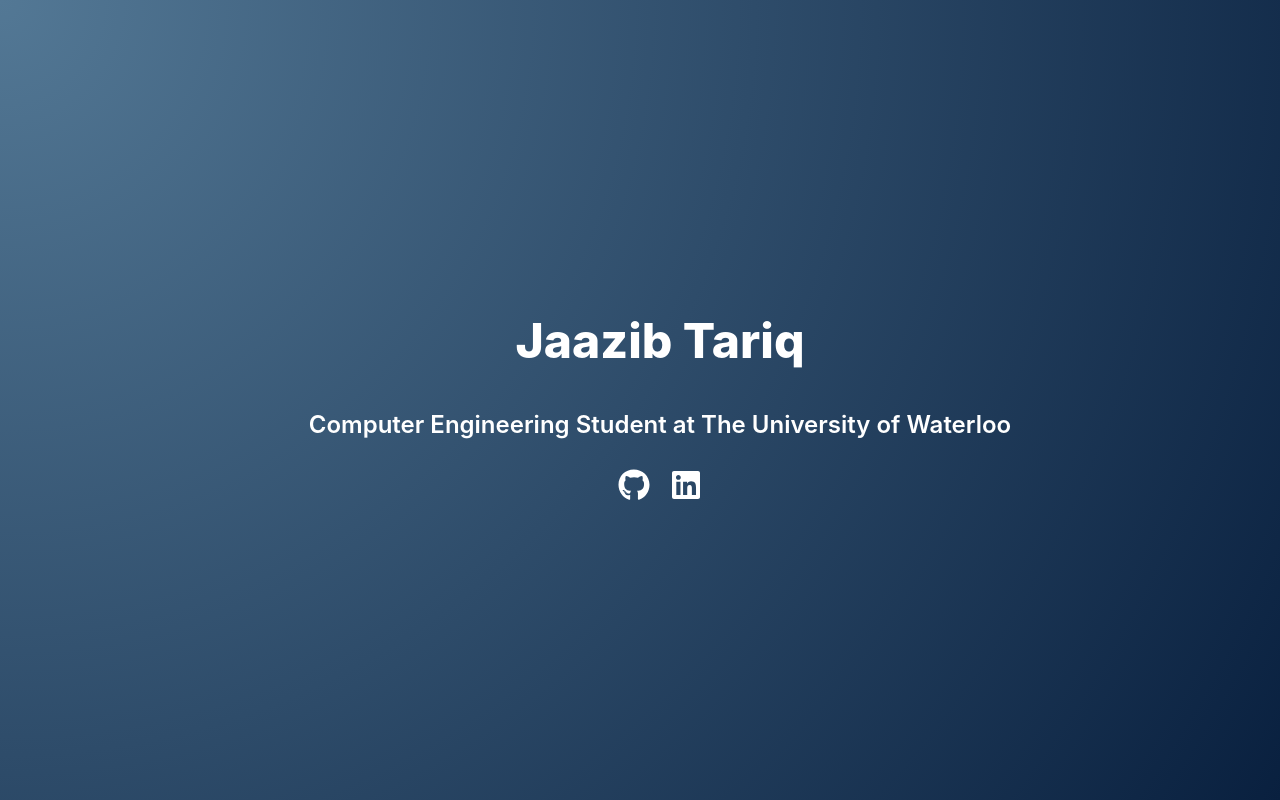
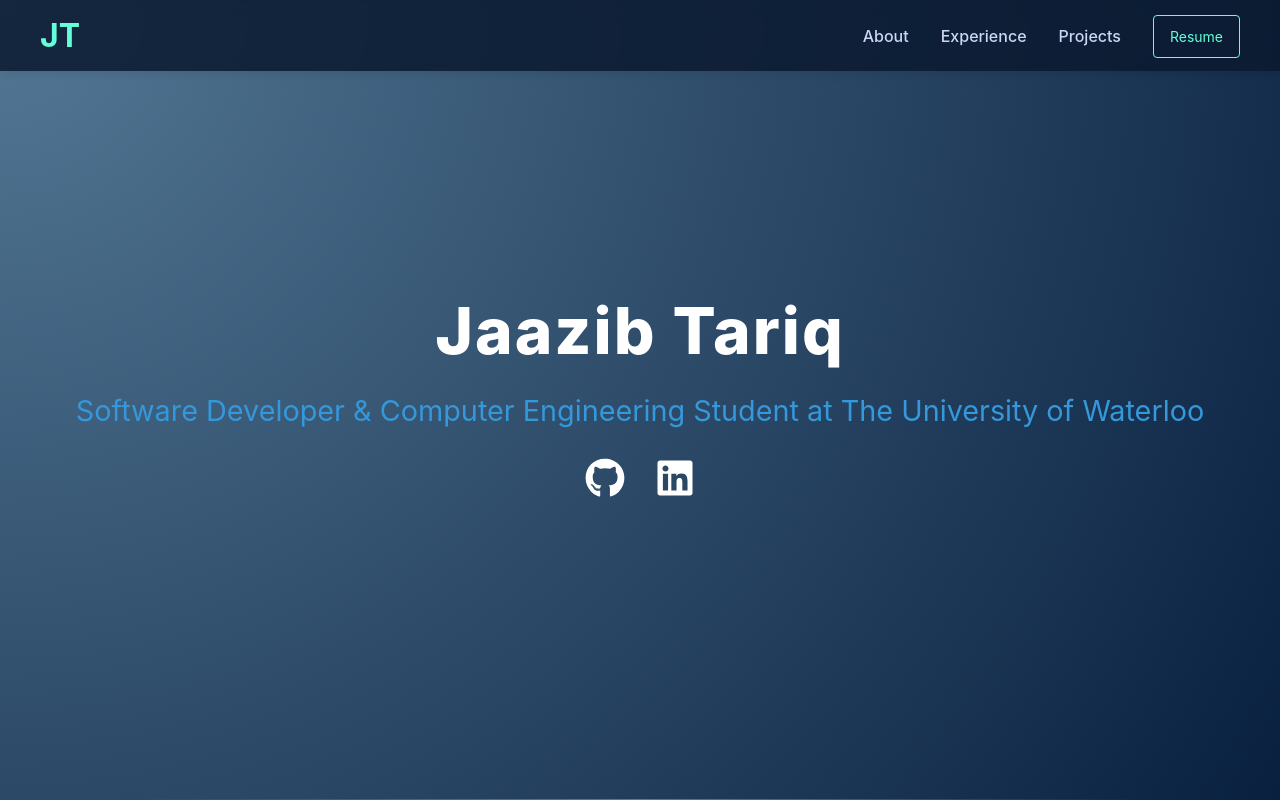
Before and after one commit to JaazibTariq/JaazibTariq, a React (Create React App) app: page / in a window 1280 px wide. Built offline with nearby package versions, Linux system fonts and the light colour scheme.

Commit message:
Finalized V1

```diff
--- a/src/App.js
+++ b/src/App.js
@@ -1,4 +1,4 @@
-import React from 'react';
+import React, { useState, useEffect } from 'react';
 import './App.css';
 import CursorBackground from './CursorBackground';
 import { FaGithub, FaLinkedin } from 'react-icons/fa';
@@ -7,85 +7,169 @@ import Navbar from './components/Navbar';
 import About from './components/About';
 import Experience from './components/Experience';
 import Projects from './components/Projects';
-import Contact from './components/Contact';
+import ContactInfo from './components/ContactInfo';
 
 const MainContainer = styled.div`
   color: white;
-  height: 100vh;
-  overflow-y: scroll;
-  scroll-snap-type: y mandatory;
+  min-height: 100vh;
+  overflow-y: auto;
+  scroll-snap-type: y proximity;
+  scroll-behavior: smooth;
 `;
 
 const Section = styled.section`
-  height: 100vh;
+  min-height: 100vh;
   width: 100%;
   display: flex;
   flex-direction: column;
   justify-content: center;
   align-items: center;
-  padding: 0 20px;
+  padding: 80px 20px;
   scroll-snap-align: start;
+  box-sizing: border-box;
+  position: relative;
+
+  &:not(:last-child)::after {
+    content: '';
+    position: absolute;
+    bottom: 0;
+    left: 10%;
+    right: 10%;
+    height: 1px;
+    background: linear-gradient(to right, transparent, rgba(255,255,255,0.3), transparent);
+  }
+`;
+
+const ContentWrapper = styled.div`
+  max-width: 1200px;
+  width: 100%;
+  margin: 0 auto;
+`;
+
+const HomeSection = styled(Section)`
+  justify-content: center;
+  text-align: center;
 `;
 
 const Header = styled.h1`
+  font-size: 4rem;
+  font-weight: 800;
+  margin: 0 0 20px;
+  letter-spacing: 2px;
+
+  @media (max-width: 768px) {
     font-size: 3rem;
-  font-weight: 800;
-  margin: 20px 0;
+  }
 `;
 
 const SubHeader = styled.h2`
+  font-size: 1.8rem;
+  font-weight: 400;
+  margin-bottom: 30px;
+  color: #3498db;
+
+  @media (max-width: 768px) {
     font-size: 1.5rem;
-  font-weight: 600;
-  margin-bottom: 30px;
+  }
 `;
 
 const LinksWrapper = styled.div`
   display: flex;
-  gap: 20px;
+  gap: 30px;
+  justify-content: center;
+  margin-top: 30px;
 `;
 
 const LinkIcon = styled.a`
-  font-size: 2rem;
+  font-size: 2.5rem;
   color: white;
-  transition: color 0.3s ease;
+  transition: color 0.3s ease, transform 0.3s ease;
 
   &:hover {
     color: #3498db;
+    transform: translateY(-5px);
   }
 `;
 
+const CombinedSection = styled.div`
+  min-height: 100vh;
+  width: 100%;
+  display: flex;
+  flex-direction: column;
+  justify-content: center;
+  align-items: center;
+  padding: 80px 20px;
+  box-sizing: border-box;
+  position: relative;
+`;
+
+const ProjectsWrapper = styled.div`
+  width: 100%;
+  margin-bottom: 60px;
+`;
+
 function App() {
+  const [activeSection, setActiveSection] = useState('home');
+
+  useEffect(() => {
+    const handleScroll = () => {
+      const sections = document.querySelectorAll('section');
+      const scrollPosition = window.pageYOffset;
+
+      sections.forEach((section) => {
+        const sectionTop = section.offsetTop;
+        const sectionHeight = section.clientHeight;
+
+        if (scrollPosition >= sectionTop - sectionHeight / 3) {
+          setActiveSection(section.id);
+        }
+      });
+    };
+
+    window.addEventListener('scroll', handleScroll);
+    return () => window.removeEventListener('scroll', handleScroll);
+  }, []);
+
   return (
     <>
-      <Navbar />
+      <Navbar activeSection={activeSection} />
       <CursorBackground />
       <MainContainer>
-        <Section id="home">
+        <HomeSection id="home">
+          <ContentWrapper>
             <Header>Jaazib Tariq</Header>
-          <SubHeader>Computer Engineering Student at The University of Waterloo</SubHeader>
+            <SubHeader>Software Developer & Computer Engineering Student at The University of Waterloo</SubHeader>
             <LinksWrapper>
-            <LinkIcon href="https://github.com/JaazibTariq" target="_blank">
+              <LinkIcon href="https://github.com/JaazibTariq" target="_blank" rel="noopener noreferrer">
                 <FaGithub />
               </LinkIcon>
-            <LinkIcon href="https://linkedin.com/in/JaazibTariq" target="_blank">
+              <LinkIcon href="https://linkedin.com/in/JaazibTariq" target="_blank" rel="noopener noreferrer">
                 <FaLinkedin />
               </LinkIcon>
             </LinksWrapper>
-        </Section>
+          </ContentWrapper>
+        </HomeSection>
 
         <Section id="about">
+          <ContentWrapper>
             <About />
+          </ContentWrapper>
         </Section>
 
         <Section id="experience">
+          <ContentWrapper>
             <Experience />
+          </ContentWrapper>
         </Section>
 
-        <Section id="projects">
+        <CombinedSection>
+          <ContentWrapper>
+            <ProjectsWrapper id="projects">
               <Projects />
-        </Section>
-
-
+            </ProjectsWrapper>
+            <ContactInfo />
+          </ContentWrapper>
+        </CombinedSection>
       </MainContainer>
     </>
   );
--- a/src/components/About.jsx
+++ b/src/components/About.jsx
@@ -1,5 +1,6 @@
 import React from 'react';
 import styled from 'styled-components';
+import profilePic from './pfp.jpg';  // Add this line
 
 const AboutWrapper = styled.div`
   max-width: 1000px;
@@ -66,19 +67,18 @@ const About = () => {
         <Title>About Me</Title>
         <Content>
           Hi! I am Jaazib, a passionate Computer Engineering student at the University of Waterloo,
-          with a keen interest in software development and emerging technologies.
+          with a keen interest in software development and emerging technologies. Currently, I am a Front End Engineer at SellStatic.
           My academic journey has equipped me with a strong foundation in both hardware
           and software aspects of computer systems. I'm always eager to learn new
           technologies and apply my skills to solve real-world problems.
         </Content>
         <Content>
-          When I'm not coding, you can find me exploring new hiking trails, experimenting
-          with new recipes in the kitchen, or engaging in hackathons to challenge my skills.
+          Thank you so much for taking the time to check out my portifolio, feel free to reach out! And be sure to check out my resume.
         </Content>
 
       </ContentSection>
       <ImageSection>
-        <HeadshotImage src="/api/placeholder/300/300" alt="Jaazib Tariq" />
+        <HeadshotImage src={profilePic} alt="Jaazib Tariq" />
       </ImageSection>
     </AboutWrapper>
   );
--- /dev/null
+++ b/src/components/ContactInfo.jsx
@@ -0,0 +1,68 @@
+import React from 'react';
+import styled from 'styled-components';
+import { FaEnvelope, FaPhone } from 'react-icons/fa';
+
+const ContactContainer = styled.div`
+  background-color: rgba(10, 25, 47, 0.85);
+  backdrop-filter: blur(10px);
+  border-radius: 8px;
+  padding: 2rem;
+  max-width: 400px;
+  width: 100%;
+  box-shadow: 0 4px 6px rgba(0, 0, 0, 0.1);
+  margin: 0 auto;
+`;
+
+const Title = styled.h2`
+  color: #ccd6f6;
+  font-size: 1.5rem;
+  margin-bottom: 1rem;
+  text-align: center;
+`;
+
+const ContactItem = styled.div`
+  display: flex;
+  align-items: center;
+  margin-bottom: 1rem;
+  transition: transform 0.3s ease;
+
+  &:hover {
+    transform: translateX(5px);
+  }
+`;
+
+const Icon = styled.span`
+  color: #64ffda;
+  font-size: 1.2rem;
+  margin-right: 1rem;
+`;
+
+const ContactText = styled.a`
+  color: #8892b0;
+  font-size: 1rem;
+  text-decoration: none;
+  transition: color 0.3s ease;
+
+  &:hover {
+    color: #64ffda;
+  }
+`;
+
+const ContactInfo = () => {
+  return (
+    <ContactContainer>
+      <Title>Contact Information</Title>
+      <ContactItem>
+        <Icon>
+          <FaEnvelope />
+        </Icon>
+        <ContactText href="mailto:your.email@example.com">
+          jtariq@uwaterloo.ca
+        </ContactText>
+      </ContactItem>
+
+    </ContactContainer>
+  );
+};
+
+export default ContactInfo;
--- a/src/components/Experience.jsx
+++ b/src/components/Experience.jsx
@@ -2,9 +2,9 @@ import React from 'react';
 import styled from 'styled-components';
 
 const ExperienceWrapper = styled.div`
-  max-width: 1200px;
+  max-width: 800px;
+  width: 100%;
   margin: 0 auto;
-  padding: 0 20px;
 `;
 
 const Title = styled.h2`
@@ -13,14 +13,17 @@ const Title = styled.h2`
   color: #ffffff;
 `;
 
-const ExperienceItem = styled.div`
-  margin-bottom: 40px;
+const ExperienceItemWrapper = styled.div`
+  background-color: rgba(255, 255, 255, 0.1);
+  border-radius: 10px;
   padding: 20px;
-  border-radius: 10px;
-  transition: background-color 0.3s ease;
+  margin-bottom: 20px;
+  transition: all 0.3s ease;
+  cursor: pointer;
 
   &:hover {
-    background-color: rgba(255, 255, 255, 0.1);
+    background-color: rgba(255, 255, 255, 0.2);
+    transform: translateY(-5px);
   }
 `;
 
@@ -66,49 +69,66 @@ const SkillItem = styled.li`
   font-size: 0.9rem;
 `;
 
+const ExperienceItem = ({ job, company, dateRange, description, skills, companyUrl }) => {
+  const handleClick = () => {
+    window.open(companyUrl, '_blank', 'noopener,noreferrer');
+  };
+
+  return (
+    <ExperienceItemWrapper onClick={handleClick}>
+      <JobTitle>{job}</JobTitle>
+      <Company>{company}</Company>
+      <DateRange>{dateRange}</DateRange>
+      <Description>
+        {description.map((item, index) => (
+          <li key={index}>{item}</li>
+        ))}
+      </Description>
+      <SkillsList>
+        {skills.map((skill, index) => (
+          <SkillItem key={index}>{skill}</SkillItem>
+        ))}
+      </SkillsList>
+    </ExperienceItemWrapper>
+  );
+};
+
 const Experience = () => {
+  const experiences = [
+    {
+      job: "Front End Engineer",
+      company: "SellStatic",
+      dateRange: "June 2024 – Present",
+      description: [
+        "Designed and developed a front-end web application using React, TypeScript, JavaScript, and HTML/CSS, ensuring responsive web design.",
+        "Collaborated with UI/UX developers and back-end teams to implement new features and integrate ideas.",
+        "Utilized Git for version control and team collaboration.",
+        "Led a complete UI/UX overhaul, resulting in a 300% increase in customer satisfaction."
+      ],
+      skills: ["React", "TypeScript", "JavaScript", "HTML/CSS", "Git", "UI/UX Design"],
+      companyUrl: "https://www.sellstatic.com"
+    },
+    {
+      job: "Software Developer",
+      company: "MAX - Muslims Achieving Excellence",
+      dateRange: "August 2024 - Present",
+      description: [
+        "Developed a secure frontend for a professional networking web app using React + Vite and Chakra UI.",
+        "Optimized application performance by refactoring large pages into modular, reusable components.",
+        "Assisted in frontend revamp using React, TypeScript, and Material UI, addressing code organization and UI consistency issues.",
+        "Leveraged AWS Lambda and Node.js to enhance backend functionality and improve scalability."
+      ],
+      skills: ["React", "Vite", "Chakra UI", "TypeScript", "Material UI", "AWS Lambda", "Node.js"],
+      companyUrl: "https://onemax.org"
+    }
+  ];
+
   return (
     <ExperienceWrapper>
       <Title>Experience</Title>
-      <ExperienceItem>
-        <JobTitle>Front End Engineer</JobTitle>
-        <Company>SellStatic</Company>
-        <DateRange>June 2024 – Present</DateRange>
-        <Description>
-          <li>Designed and developed a front-end web application using React, TypeScript, JavaScript, and HTML/CSS, ensuring responsive web design.</li>
-          <li>Collaborated with UI/UX developers and back-end teams to implement new features and integrate ideas.</li>
-          <li>Utilized Git for version control and team collaboration.</li>
-          <li>Led a complete UI/UX overhaul, resulting in a 300% increase in customer satisfaction.</li>
-        </Description>
-        <SkillsList>
-          <SkillItem>React</SkillItem>
-          <SkillItem>TypeScript</SkillItem>
-          <SkillItem>JavaScript</SkillItem>
-          <SkillItem>HTML/CSS</SkillItem>
-          <SkillItem>Git</SkillItem>
-          <SkillItem>UI/UX Design</SkillItem>
-        </SkillsList>
-      </ExperienceItem>
-      <ExperienceItem>
-        <JobTitle>Software Developer</JobTitle>
-        <Company>MAX - Muslims Achieving Excellence</Company>
-        <DateRange>August 2024 - Present</DateRange>
-        <Description>
-          <li>Developed a secure frontend for a professional networking web app using React + Vite and Chakra UI.</li>
-          <li>Optimized application performance by refactoring large pages into modular, reusable components.</li>
-          <li>Assisted in frontend revamp using React, TypeScript, and Material UI, addressing code organization and UI consistency issues.</li>
-          <li>Leveraged AWS Lambda and Node.js to enhance backend functionality and improve scalability.</li>
-        </Description>
-        <SkillsList>
-          <SkillItem>React</SkillItem>
-          <SkillItem>Vite</SkillItem>
-          <SkillItem>Chakra UI</SkillItem>
-          <SkillItem>TypeScript</SkillItem>
-          <SkillItem>Material UI</SkillItem>
-          <SkillItem>AWS Lambda</SkillItem>
-          <SkillItem>Node.js</SkillItem>
-        </SkillsList>
-      </ExperienceItem>
+      {experiences.map((exp, index) => (
+        <ExperienceItem key={index} {...exp} />
+      ))}
     </ExperienceWrapper>
   );
 };
--- a/src/components/Navbar.jsx
+++ b/src/components/Navbar.jsx
@@ -1,15 +1,18 @@
 import React, { useState, useEffect } from 'react';
 import styled from 'styled-components';
+import Resume from '../Jaazib_Tariq_Resume.pdf'
 
 const Nav = styled.nav`
-  background-color: rgba(0, 0, 0, 0.8);
+  background-color: rgba(10, 25, 47, 0.85);
+  backdrop-filter: blur(10px);
   position: fixed;
   top: 0;
   left: 0;
   right: 0;
   z-index: 1000;
-  transition: transform 0.3s ease-in-out;
+  transition: all 0.3s ease-in-out;
   transform: ${props => props.visible ? 'translateY(0)' : 'translateY(-100%)'};
+  box-shadow: ${props => props.visible ? '0 2px 10px rgba(0, 0, 0, 0.1)' : 'none'};
 `;
 
 const NavContainer = styled.div`
@@ -22,16 +25,24 @@ const NavContainer = styled.div`
 `;
 
 const Logo = styled.a`
-  color: white;
-  font-size: 1.5rem;
+  color: #64ffda;
+  font-size: 2rem;
   font-weight: bold;
   text-decoration: none;
   cursor: pointer;
+  transition: all 0.3s ease;
+
+  &:hover {
+    color: #64ffda;
+    transform: scale(1.05);
+  }
 `;
 
 const NavLinks = styled.ul`
   display: flex;
   list-style: none;
+  margin: 0;
+  padding: 0;
 `;
 
 const NavItem = styled.li`
@@ -39,23 +50,66 @@ const NavItem = styled.li`
 `;
 
 const NavLink = styled.a`
-  color: white;
+  color: #ccd6f6;
   text-decoration: none;
   font-size: 1rem;
-  transition: color 0.3s ease;
+  font-weight: 500;
+  transition: all 0.3s ease;
+  padding: 0.5rem 0;
+  position: relative;
   cursor: pointer;
 
   &:hover {
-    color: #3498db;
+    color: #64ffda;
+  }
+
+  &::after {
+    content: '';
+    position: absolute;
+    left: 0;
+    bottom: 0;
+    width: 0;
+    height: 2px;
+    background-color: #64ffda;
+    transition: width 0.3s ease;
+  }
+
+  &:hover::after {
+    width: 100%;
   }
 `;
 
-const Navbar = ({ setActiveSection }) => {
-  const [isVisible, setIsVisible] = useState(false);
+const ResumeButton = styled.a`
+  color: #64ffda;
+  background-color: transparent;
+  border: 1px solid #64ffda;
+  border-radius: 4px;
+  padding: 0.75rem 1rem;
+  font-size: 0.875rem;
+  line-height: 1;
+  text-decoration: none;
+  cursor: pointer;
+  transition: all 0.3s ease;
+
+  &:hover {
+    background-color: rgba(100, 255, 218, 0.1);
+  }
+`;
+
+const Navbar = ({ activeSection }) => {
+  const [isVisible, setIsVisible] = useState(true);
 
   useEffect(() => {
     const handleMouseMove = (event) => {
-      if (event.clientY <= 50) {
+      if (activeSection === 'home') {
+        setIsVisible(true);
+      } else {
+        setIsVisible(event.clientY <= 50);
+      }
+    };
+
+    const handleScroll = () => {
+      if (activeSection === 'home') {
         setIsVisible(true);
       } else {
         setIsVisible(false);
@@ -63,11 +117,13 @@ const Navbar = ({ setActiveSection }) => {
     };
 
     document.addEventListener('mousemove', handleMouseMove);
+    window.addEventListener('scroll', handleScroll);
 
     return () => {
       document.removeEventListener('mousemove', handleMouseMove);
+      window.removeEventListener('scroll', handleScroll);
     };
-  }, []);
+  }, [activeSection]);
 
   const scrollToSection = (sectionId) => {
     const section = document.getElementById(sectionId);
@@ -91,7 +147,9 @@ const Navbar = ({ setActiveSection }) => {
             <NavLink onClick={() => scrollToSection('projects')}>Projects</NavLink>
           </NavItem>
           <NavItem>
-            <NavLink onClick={() => scrollToSection('contact')}>Contact</NavLink>
+            <ResumeButton href={Resume} target="_blank" rel="noopener noreferrer">
+              Resume
+            </ResumeButton>
           </NavItem>
         </NavLinks>
       </NavContainer>
--- a/src/components/Projects.jsx
+++ b/src/components/Projects.jsx
@@ -1,53 +1,105 @@
 import React from 'react';
 import styled from 'styled-components';
 
-const ProjectsWrapper = styled.div`
-  max-width: 800px;
-  margin: 0 auto;
+// Styled components
+const ProjectsContainer = styled.div`
+  width: 100%;
 `;
 
-const Title = styled.h2`
+const ProjectsTitle = styled.h2`
+  color: #ccd6f6;
   font-size: 2rem;
-  margin-bottom: 20px;
+  margin-bottom: 2rem;
+  text-align: center;
 `;
 
-const ProjectItem = styled.div`
-  margin-bottom: 30px;
+const Card = styled.div`
+  background-color: rgba(10, 25, 47, 0.85);
+  border-radius: 8px;
+  padding: 2rem;
+  margin-bottom: 2rem;
+  box-shadow: 0 4px 6px rgba(0, 0, 0, 0.1);
+  transition: transform 0.3s ease;
+
+  &:hover {
+    transform: translateY(-5px);
+  }
 `;
 
-const ProjectTitle = styled.h3`
-  font-size: 1.3rem;
-  margin-bottom: 10px;
+const Title = styled.h3`
+  color: #64ffda;
+  font-size: 1.5rem;
+  margin-bottom: 0.5rem;
 `;
 
-const ProjectDescription = styled.p`
-  margin-bottom: 10px;
+const Duration = styled.p`
+  color: #8892b0;
+  font-size: 0.9rem;
+  margin-bottom: 1rem;
+`;
+
+const Description = styled.ul`
+  color: #ccd6f6;
+  padding-left: 1.5rem;
 `;
 
 const TechStack = styled.p`
-  font-style: italic;
+  color: #64ffda;
+  font-size: 0.9rem;
+  margin-top: 1rem;
 `;
 
+// ProjectCard component
+const ProjectCard = ({ title, duration, description, techStack }) => {
+  return (
+    <Card>
+      <Title>{title}</Title>
+      <Duration>{duration}</Duration>
+      <Description>
+        {description.map((item, index) => (
+          <li key={index}>{item}</li>
+        ))}
+      </Description>
+      <TechStack>Tech Stack: {techStack}</TechStack>
+    </Card>
+  );
+};
+
+// Projects component
 const Projects = () => {
+  const projects = [
+    {
+      title: "Calendar and Notification App",
+      duration: "June 2023 – December 2023",
+      description: [
+        "Collaborated with a team to develop a mobile application for a local community to stay up-to-date with events",
+        "Utilized React Native for the front-end of the app, ensuring proper UI/UX design",
+        "Worked closely with backend-developers to ensure smooth and efficient design",
+        "Utilized Git for version control and collaboration"
+      ],
+      techStack: "Javascript, Typescript, React Native, React"
+    },
+    {
+      title: "Google x TKS Fall Challenge",
+      duration: "Dec 2023",
+      description: [
+        "Worked alongside Google to find a way to make their business model more effective",
+        "In a group, proposed two solutions with prototypes",
+        "Google Ads+: An upgraded version of Google Ads which provided users with feedback on how to improve the quality score of their advertisements and provided users with a landing page created by Gemini AI",
+        "Google Lite: A mobile app that provides quick-fast 'snippet'-like search results that keeps users immersed in content"
+      ],
+      techStack: "Figma, Canva, Gemini AI"
+    }
+    // Add more projects here if needed
+  ];
+
   return (
-    <ProjectsWrapper>
-      <Title>Projects</Title>
-      <ProjectItem>
-        <ProjectTitle>Personal Portfolio Website</ProjectTitle>
-        <ProjectDescription>
-          Designed and developed a responsive personal portfolio website to showcase my projects and skills.
-        </ProjectDescription>
-        <TechStack>Tech stack: React, Styled Components, CSS</TechStack>
-      </ProjectItem>
-      <ProjectItem>
-        <ProjectTitle>Machine Learning Image Classifier</ProjectTitle>
-        <ProjectDescription>
-          Built a convolutional neural network to classify images of handwritten digits with 98% accuracy.
-        </ProjectDescription>
-        <TechStack>Tech stack: Python, TensorFlow, Keras</TechStack>
-      </ProjectItem>
-      {/* Add more project items as needed */}
-    </ProjectsWrapper>
+    <ProjectsContainer>
+      <ProjectsTitle>Projects</ProjectsTitle>
+      {projects.map((project, index) => (
+        <ProjectCard key={index} {...project} />
+      ))}
+    </ProjectsContainer>
   );
 };
 
```
Also changed, not shown: src/components/pfp.jpg (added), 1 other file (tests, documents, lock files or other folders). Lines whose indentation alone changed are shown as unchanged.
